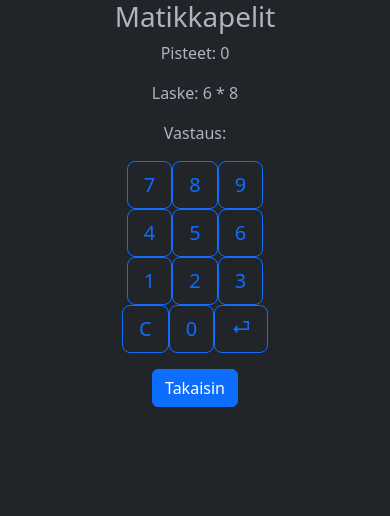
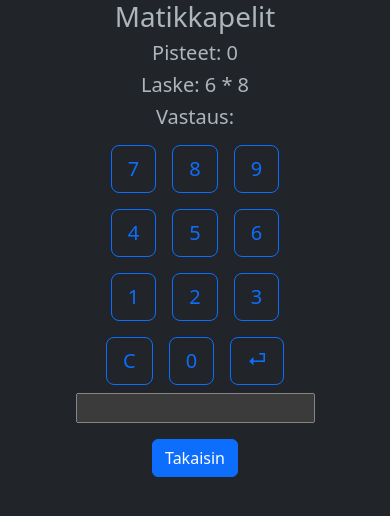
Before and after one commit to Jarimus/browser-math, a React (Vite) app in the folder browser-math-frontend/: page /multiplication in a window 390 px wide. Shown: the top 516 px of the page. Built offline with nearby package versions, Linux system fonts and the light colour scheme; the HTML template or start-up script is replaced by a standard one.

Commit message:
responsive ui for multiplication game

```diff
--- a/browser-math-frontend/package.json
+++ b/browser-math-frontend/package.json
@@ -14,6 +14,7 @@
     "react": "^19.1.1",
     "react-bootstrap": "^2.10.10",
     "react-dom": "^19.1.1",
+    "react-responsive": "^10.0.1",
     "react-router-dom": "^7.9.4"
   },
   "devDependencies": {
--- a/browser-math-frontend/src/components/MainMenu.jsx
+++ b/browser-math-frontend/src/components/MainMenu.jsx
@@ -1,4 +1,3 @@
-import { Button } from "react-bootstrap"
 import { LOCALSTORAGE_USER, URL_MULTIPLICATION_GAME } from "../utils/constants";
 import Login from "./Login";
 import { useNavigate } from "react-router-dom";
--- a/browser-math-frontend/src/components/MultiplicationGame.jsx
+++ b/browser-math-frontend/src/components/MultiplicationGame.jsx
@@ -1,4 +1,5 @@
 import { useState } from "react"
+import { MediaQuery } from "react-responsive"
 import { randomInt } from "../utils/helpers"
 import { useNavigate } from "react-router-dom"
 import '../utils/firework.css'
@@ -8,13 +9,13 @@ import Numpad from "./Numpad"
 const MultiplicationGame = () => {
 
   const [score, setScore] = useState(0)
-  const [result, setResult] = useState(null)
+  const [result, setResult] = useState("")
   const [n1, setN1] = useState(randomInt(2,9))
   const [n2, setN2] = useState(randomInt(2,9))
   const navigate = useNavigate()
 
-  const checkCalculation = () => {
-    if (!result) return
+  const checkCalculation = (e) => {
+    if (result.length === 0) return
     if (n1 * n2 == result) {
       setScore(score + 1)
       shootFirework("firework")
@@ -23,25 +24,33 @@ const MultiplicationGame = () => {
     } else {
       setScore(0)
     }
-    setResult(null)
+    setResult("")
   }
 
   return (
     <div className="text-center">
 
-      <p>
+      <h5>
         Pisteet: {score}
-      </p>
+      </h5>
 
-      <p>
+      <h5>
         Laske: {`${n1} * ${n2}`}
-      </p>
+      </h5>
 
-      <p>
-        Vastaus: {result}
-      </p>
 
-      <Numpad result={result} setResult={setResult} checkCalculation={checkCalculation} />
+      <MediaQuery query="(max-device-width: 800px)">
+        <h5>
+          Vastaus: {result}
+        </h5>
+        <Numpad result={result} setResult={setResult} checkCalculation={checkCalculation} />
+      </MediaQuery>
+      <MediaQuery query="(min-device-width: 800px">
+        <form onSubmit={(e) => {e.preventDefault(); checkCalculation()}}>
+          <input value={result} onChange={({ target }) => setResult(target.value)} />
+          <button style={{display: "None"}}>Nappula</button>
+        </form>
+      </MediaQuery>
 
       <p>
         <button className="btn btn-primary my-3" role="button" onClick={() => {navigate("/")}}>
--- a/browser-math-frontend/src/components/Numpad.jsx
+++ b/browser-math-frontend/src/components/Numpad.jsx
@@ -4,7 +4,7 @@ const Numpad = ({ result, setResult, checkCalculation }) => {
     const numpadValue = e.target.value
     // First check for clear and enter
     if (numpadValue === "C") {
-      setResult(null)
+      setResult("")
       return
     }
     if (numpadValue === "⏎") {
@@ -13,7 +13,7 @@ const Numpad = ({ result, setResult, checkCalculation }) => {
     }
     // Calculate new value
     const n = Number(numpadValue)
-    if (!result) {
+    if (result.length === 0) {
       setResult(n)
     } else {
       const newResult = result * 10 + n
@@ -22,7 +22,7 @@ const Numpad = ({ result, setResult, checkCalculation }) => {
   }
 
   const numpadButton = (value) => {
-    return <button key={value} className="btn btn-lg btn-outline-primary m-0" value={value} onClick={handleClick}>{value}</button>
+    return <button key={value} className="btn btn-lg btn-outline-primary m-2" value={value} onClick={handleClick}>{value}</button>
   }
 
   return (
```
Also changed, not shown: 1 other file (tests, documents, lock files or other folders).
